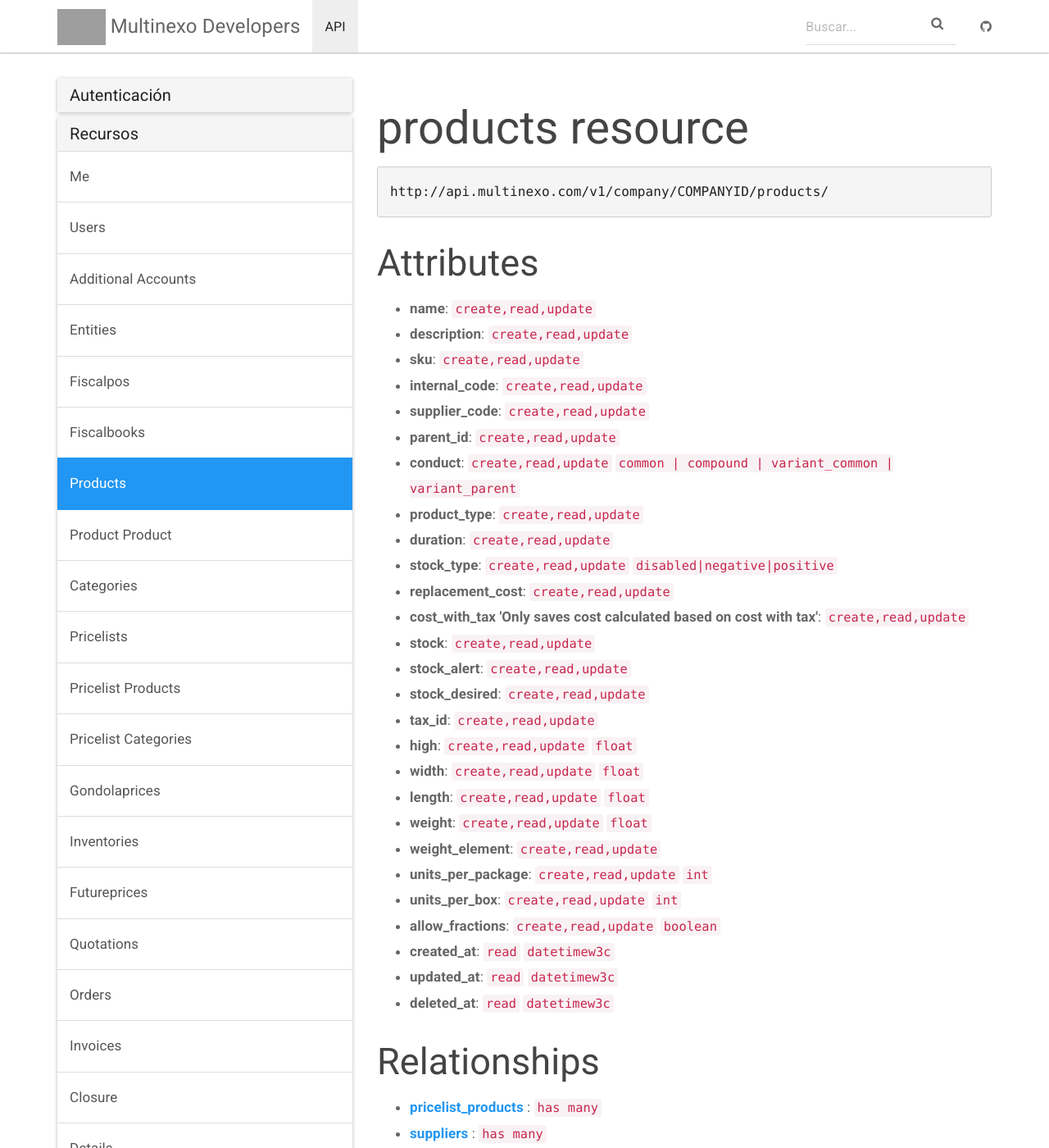
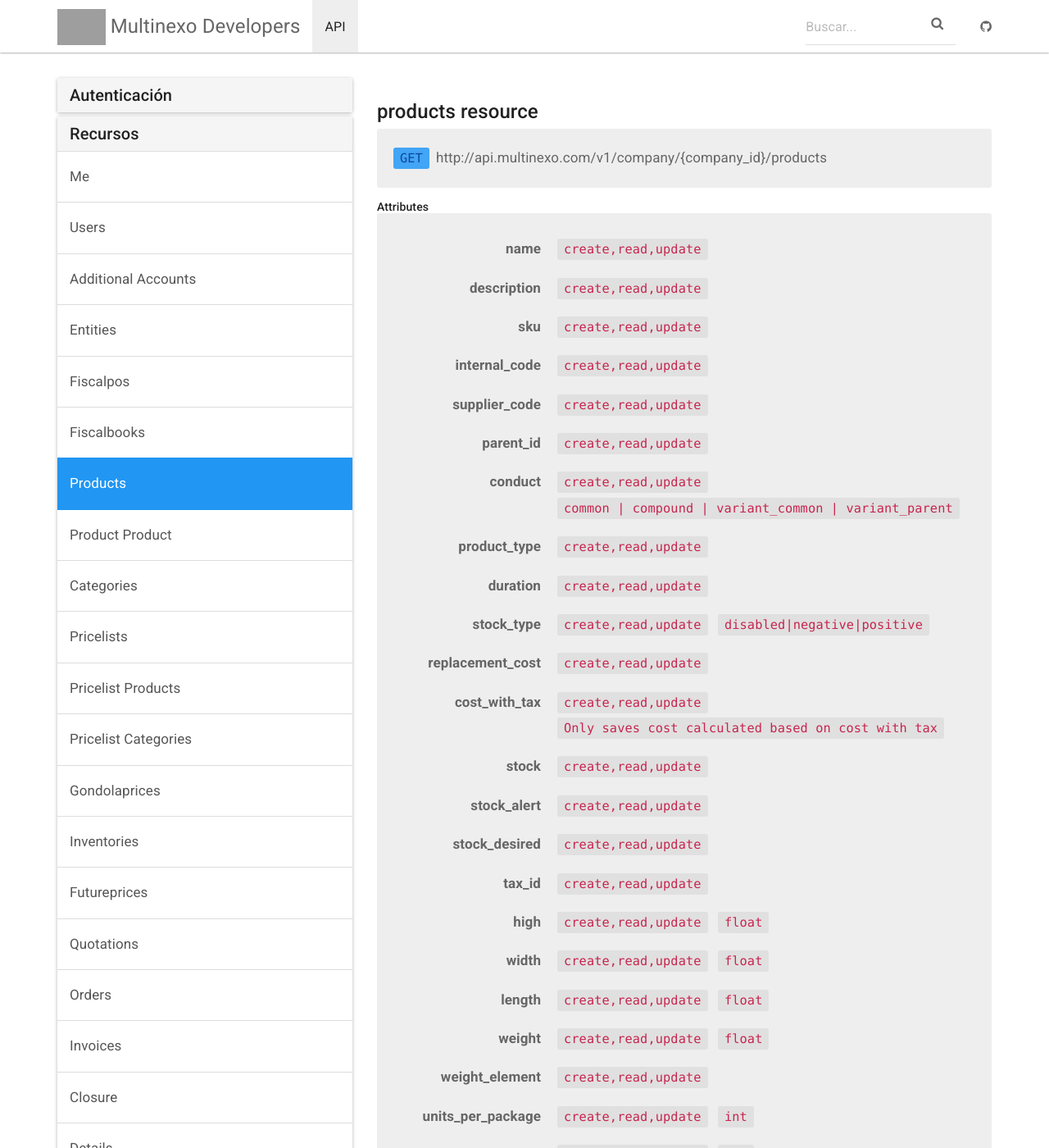
Before and after one commit to reyesoft/dev-docs-base, a Jekyll site: the page built from _docs/resources/products.md, in a window 1280 px wide and 1400 px high. Shown: the whole window at 82% size. Built offline with Jekyll 4.4.1, drawn with Linux system fonts in a browser that asks for light colours; nearby versions of some CDN libraries; some of the changed text lies outside the part shown; grey boxes are pictures that could not be loaded.

Commit message:
Merged in COL-620-crear-y-aplicar-los-nuevos-estil (pull request #9)
COL-620 crear y aplicar los nuevos estil

* aplicado los nuevos estilos de la wiki a products resources.

* quitado linea como comentario.

````diff
--- a/_config.yml
+++ b/_config.yml
@@ -30,7 +30,7 @@ exclude:
   - .gitignore
   - bitbucket-pipelines.yml
   - README.md
-timezone: america/argentina/mendoza
+# timezone: america/argentina/mendoza
 defaults:
 #- scope:
 #    path: _posts
@@ -56,3 +56,5 @@ collections:
 #posts:
 #  permalink: /blog/:year/:month/:day/:title/
 #  output: true
+sass:
+  sass_dir: _sass
--- a/_docs/resources/products.md
+++ b/_docs/resources/products.md
@@ -17,7 +17,8 @@ attributes:
   - name: stock_type
     valuetype: disabled|negative|positive
   - name: replacement_cost
-  - name: cost_with_tax 'Only saves cost calculated based on cost with tax'
+  - name: cost_with_tax
+    observation: Only saves cost calculated based on cost with tax
   - name: stock
   - name: stock_alert
   - name: stock_desired
@@ -94,11 +95,13 @@ filters:
   - attribute: trashed
     multivalue: false
     values: null|onlyTrashed|withTrashed
+entry_points:
+  name: pricelists
 ---
 
-**Entry Points**
+<!-- **Entry Points**
 
 ```
 companies/{company_id}/products/{products_id}<br>
 companies/{company_id}/pricelists/{pricelist_id}/products
-```
+``` -->
--- a/_includes/resourceinfo.html
+++ b/_includes/resourceinfo.html
@@ -1,59 +1,84 @@
 {% assign url = 'http://api.multinexo.com/v1/' %}
 {% if page.partOf == 'company' %}
-{% assign url = url | append: 'company/COMPANYID/' %}
+{% assign url = url | append: 'company/{company_id}/' %}
 {% elsif page.partOf == 'user' %}
-{% assign url = url | append: 'users/USERID/' %}
+{% assign url = url | append: 'users/{user_id}/' %}
 {% elsif page.partOf %}
 {% assign url = url %}
 {% endif %}
-<pre>{{ url }}{{ page.resource }}/</pre>
+<section><code class="get">GET</code>{{ url }}{{ page.resource }}</section>
 
-<h2>Attributes</h2>
-<ul>
+<h4>Attributes</h4>
+<section>
+    <dl>
       {% for attribute in page.attributes %}
-    <li>
-      <strong>{{ attribute.name }}</strong>:
+        <dt>
+            {{ attribute.name }}
+        </dt>
+        <dd>
           <code>{{ attribute.crud | default: 'create,read,update' }}</code>
             {% if attribute.valuetype %} <code>{{ attribute.valuetype }}</code> {% endif %}
-    </li>
+            {% if attribute.observation %} <code>{{ attribute.observation }}</code> {% endif %}
+        </dd>
       {% endfor %}
-</ul>
+    </dl>
+</section>
 
 {% if page.relationships %}
-<h2>Relationships</h2>
-<ul>
+<h4>Relationships</h4>
+<section>
+  <dl>
     {% for relationship in page.relationships %}
-    <li>
-      <strong>
+        <dt>
             <a href="/docs/resources/{{ relationship.resource }}/">
               {{ relationship.resource }}
             </a>
-      </strong>:
+        </dt>
+        <dd>
           {% if relationship.hasMany %}
             <code>has many</code>
           {% else %}
             <code>has one</code>
           {% endif %}
-    </li>
+        </dd>
     {% endfor %}
-</ul>
+  </dl>
+</section>
 {% endif %}
 
 {% if page.filters %}
-<h2>Filters</h2>
-<ul>
+<h4>Filters</h4>
+<section>
+  <dl>
     {% for filter in page.filters %}
-    <li>
-      <strong>
+      <dt>
         {{ filter.attribute }}
-      </strong>:
+      </dt>
+      <dd>
         <code>{{ filter.type | default: 'equals' }}</code>
         {% if filter.multivalue %}
           <code>se acepta varios valores, separados por coma</code>
         {% else %}
           <code>no acepta varios valores</code>
         {% endif %}
-    </li>
+      </dd>
     {% endfor %}
-</ul>
+  </dl>
+</section>
 {% endif %}
+
+<h4>Entry points</h4>
+<section>
+  <p>
+    <code class="get">GET</code>
+    <code class="put">PUT</code>
+    {{ url }}{{ page.resource }}/&#123{{ page.resource }}_id&#125
+  </p>
+  {% if page.entry_points.name %}
+    <p><code class="get">GET</code>{{ url }}{{ page.entry_points.name }}/&#123{{ page.entry_points.name }}_id&#125/{{ page.resource }}</p>
+  {% endif %}
+  <p>
+    <code class="post">POST</code>
+    {{ url }}{{ page.resource }}/
+  </p>
+</section>
--- /dev/null
+++ b/_sass/_icon-fonts.scss
@@ -0,0 +1,66 @@
+@font-face {
+  font-family: 'icomoon';
+  src:  url('../fonts/icomoon.eot?aq7tqr');
+  src:  url('../fonts/icomoon.eot?aq7tqr#iefix') format('embedded-opentype'),
+    url('../fonts/icomoon.ttf?aq7tqr') format('truetype'),
+    url('../fonts/icomoon.woff?aq7tqr') format('woff'),
+    url('../fonts/icomoon.svg?aq7tqr#icomoon') format('svg');
+  font-weight: normal;
+  font-style: normal;
+}
+
+[class^="icon-"], [class*=" icon-"] {
+  /* use !important to prevent issues with browser extensions that change fonts */
+  font-family: 'icomoon' !important;
+  speak: none;
+  font-style: normal;
+  font-weight: normal;
+  font-variant: normal;
+  text-transform: none;
+  line-height: 1;
+  font-size: 28px;
+
+  /* Better Font Rendering =========== */
+  -webkit-font-smoothing: antialiased;
+  -moz-osx-font-smoothing: grayscale;
+}
+
+.icon-export_txt:before {
+  content: "\e902";
+}
+.icon-document_preview:before {
+  content: "\e90a";
+}
+.icon-compound_product:before {
+  content: "\e900";
+}
+.icon-confirm_save:before {
+  content: "\e901";
+}
+.icon-document_confirm:before {
+  content: "\e908";
+}
+.icon-export_csv:before {
+  content: "\e903";
+}
+.icon-export_pdf:before {
+  content: "\e904";
+}
+.icon-export_xls:before {
+  content: "\e905";
+}
+.icon-generate_document:before {
+  content: "\e906";
+}
+.icon-percent_batch:before {
+  content: "\e907";
+}
+.icon-product_compound:before {
+  content: "\e90c";
+}
+.icon-product_variant:before {
+  content: "\e909";
+}
+.icon-save_draft:before {
+  content: "\e90b";
+}
--- a/css/main.scss
+++ b/css/main.scss
@@ -2,11 +2,11 @@
 # Only the main Sass file needs front matter (the dashes are enough)
 ---
 @charset "utf-8";
+// @import "icon-fonts";
 
 // Import partials from `sass_dir` (defaults to `_sass`)
 
 $font-size-base:          17px;
-
 
 @import
   {% if site.bootwatch %}
@@ -85,3 +85,154 @@ body {
 .navbar-form .has-feedback .form-control-feedback{
   top:10px
 }
+
+//-------------BASE------------//
+
+$strong: #212121;
+$subhead: #9e9e9e;
+$mdl_divider: #e0e0e0;
+$highlight: #e0e0e0;
+$highlight_hover: #fff;
+$highlight_post: #66bb6a;
+$text_post: #1b5e20;
+$highlight_get: #42a5f5;
+$text_get: #0d47a1;
+$highlight_put: #ffca28;
+$text_put: #ff6f00;
+$background_section: #eeeeee;
+
+
+// .mdl-layout__drawer {
+//   top: 64px;
+//   height: calc(100% - 64px);
+//   z-index: 2;
+// }
+
+// .mdl-layout--fixed-drawer.is-upgraded:not(.is-small-screen)>.mdl-layout__header {
+//   margin: 0;
+//   width: 100%
+// }
+
+h1,
+h2,
+h3,
+h4 {
+  font-weight: 500;
+  color: $strong;
+}
+
+h1 {
+  font-size: 24px;
+  margin: 28px 0 8px 0;
+}
+
+h2 {
+  font-size: 18px;
+  margin: 24px 0 8px 0;
+}
+
+h3 {
+  font-size: 16px;
+  margin: 32px 0 16px 0;
+}
+
+h4, p {
+  font-size: 14px;
+  margin: 16px 0 0 0;
+}
+
+p {
+  text-align: justify;
+  margin: 20px 0;
+}
+
+table {
+  width: 100%;
+  border-collapse: collapse;
+  margin-bottom: 40px;
+}
+
+thead {
+  color: $subhead;
+  border-bottom: 1px solid $mdl_divider;
+}
+
+@mixin transition($transition_options) {
+  -webkit-transition: $transition_options;
+  -moz-transition: $transition_options;
+  -ms-transition: $transition_options;
+  -o-transition: $transition_options;
+  transition: $transition_options;
+}
+
+table tr th {
+  text-align: left;
+}
+
+table tr {
+  @include transition(background-color ease-in-out .2s);
+  height: 42px;
+}
+
+table tbody tr:hover {
+  background-color: $mdl_divider;
+}
+
+table tbody tr:hover td code {
+  background: $highlight_hover;
+}
+
+table tr td, table tr th {
+  padding: 0 16px;
+}
+
+code {
+  padding: 4px 8px;
+  background: $highlight;
+  border-radius: 3px;
+  margin-right: 8px;
+  margin-bottom: 8px;
+  white-space: nowrap;
+}
+
+code.post {
+  background: $highlight_post;
+  color: $text_post;
+}
+
+code.get {
+  background: $highlight_get;
+  color: $text_get;
+}
+
+code.put {
+  background: $highlight_put;
+  color: $text_put;
+}
+
+dl dt, dl dd {
+  padding: 8px 0;
+}
+
+dl dt {
+  float: left;
+  text-align: right;
+  width: 180px;
+  clear: left;
+  overflow: hidden;
+  text-overflow: ellipsis;
+  white-space: nowrap;
+}
+
+dl dd {
+  margin-left: 200px;
+}
+
+section {
+  background-color: $background_section;
+  padding: 20px;
+  border-radius: 3px;
+  word-wrap: break-word;
+ }
+
+//-----------FIN--------------//
````
Also changed, not shown: package.json (added, +14 -0 lines), Gemfile.lock, README.md, fonts/icomoon.ttf (added), fonts/icomoon.woff (added), 4 other files. Lines whose indentation alone changed are shown as unchanged.
